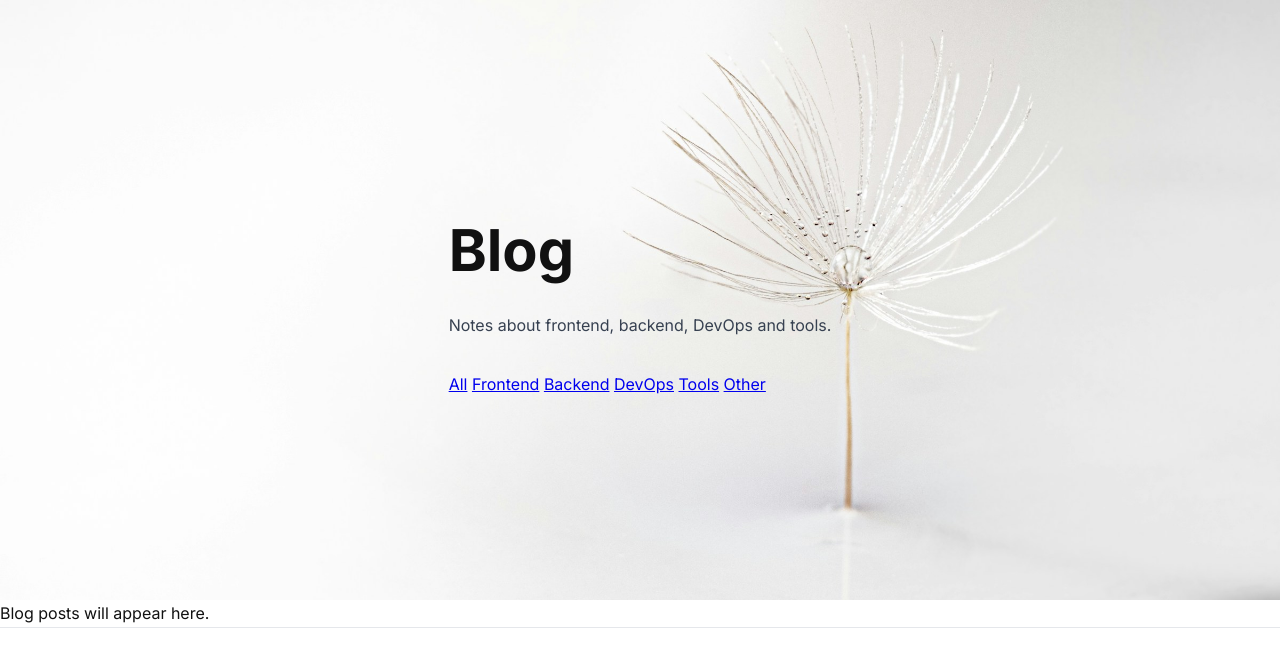
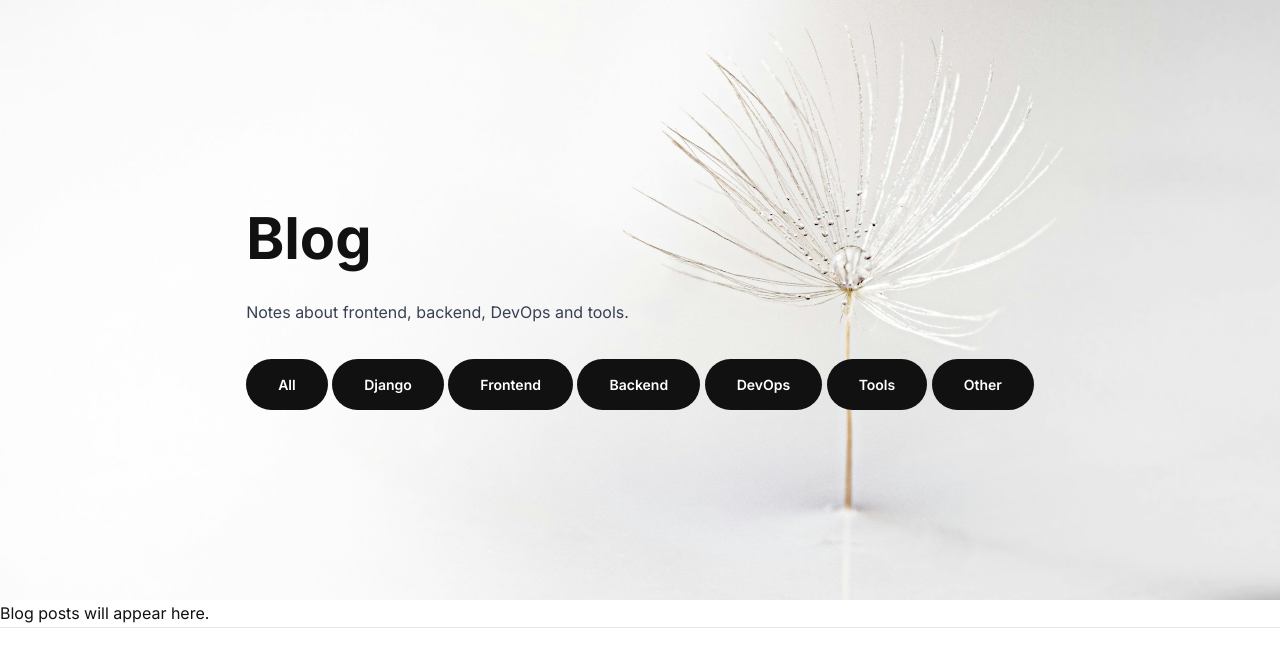
Before and after one commit to Ex333/portfolio, a Django app: page /blog/ in a window 1280 px wide. Shown: the part 83-733 px from the top of the page. Run offline with Django 5.2, Linux system fonts and the light colour scheme.

Commit message:
I upgraded a blog.html and home.html

```diff
--- a/templates/blog.html
+++ b/templates/blog.html
@@ -16,12 +16,13 @@
     </p>
 
     <nav class="blog-categories">
-      <a href="#" class="active">All</a>
-      <a href="#">Frontend</a>
-      <a href="#">Backend</a>
-      <a href="#">DevOps</a>
-      <a href="#">Tools</a>
-      <a href="#">Other</a>
+      <a href="#" class="btn active">All</a>
+      <a href="#" class ="btn">Django</a>
+      <a href="#" class ="btn">Frontend</a>
+      <a href="#" class ="btn">Backend</a>
+      <a href="#" class="btn">DevOps</a>
+      <a href="#" class ="btn">Tools</a>
+      <a href="#" class="btn">Other</a>
     </nav>
 
   </div>
--- a/templates/home.html
+++ b/templates/home.html
@@ -1,4 +1,4 @@
-{% extends "base.html" %}
+-{% extends "base.html" %}
 {% load static %}
 
 {% block title %}Home | My name is Matt.{% endblock %}
```
